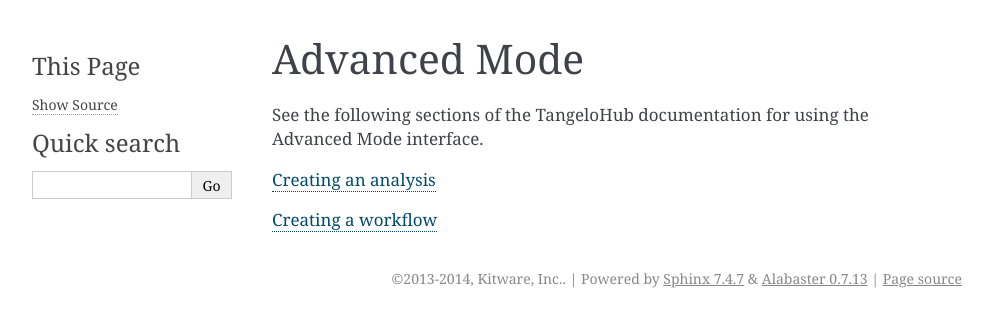
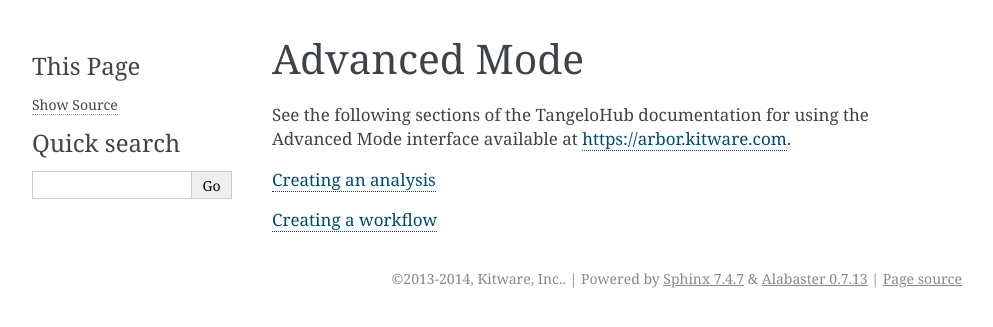
Before and after one commit to arborworkflows/ArborWebApps, a Sphinx documentation site: the page built from docs/advanced-mode.rst, in a window 1280 px wide. Shown: the top 327 px of the page, without its empty margins (148-1141 px from the left). Built offline with Sphinx 7.4.7, drawn with Linux system fonts in a browser that asks for light colours; the version number could not be read and is left out.

Commit message:
Update advanced-mode.rst

```diff
--- a/docs/advanced-mode.rst
+++ b/docs/advanced-mode.rst
@@ -2,7 +2,8 @@
     Advanced Mode
 ======================
 
-See the following sections of the TangeloHub documentation for using the Advanced Mode interface.
+See the following sections of the TangeloHub documentation for using the Advanced Mode interface available
+at `https://arbor.kitware.com <https://arbor.kitware.com>`_.
 
 `Creating an analysis <http://tangelohub.readthedocs.org/en/latest/creating-an-analysis.html>`_
 
```
